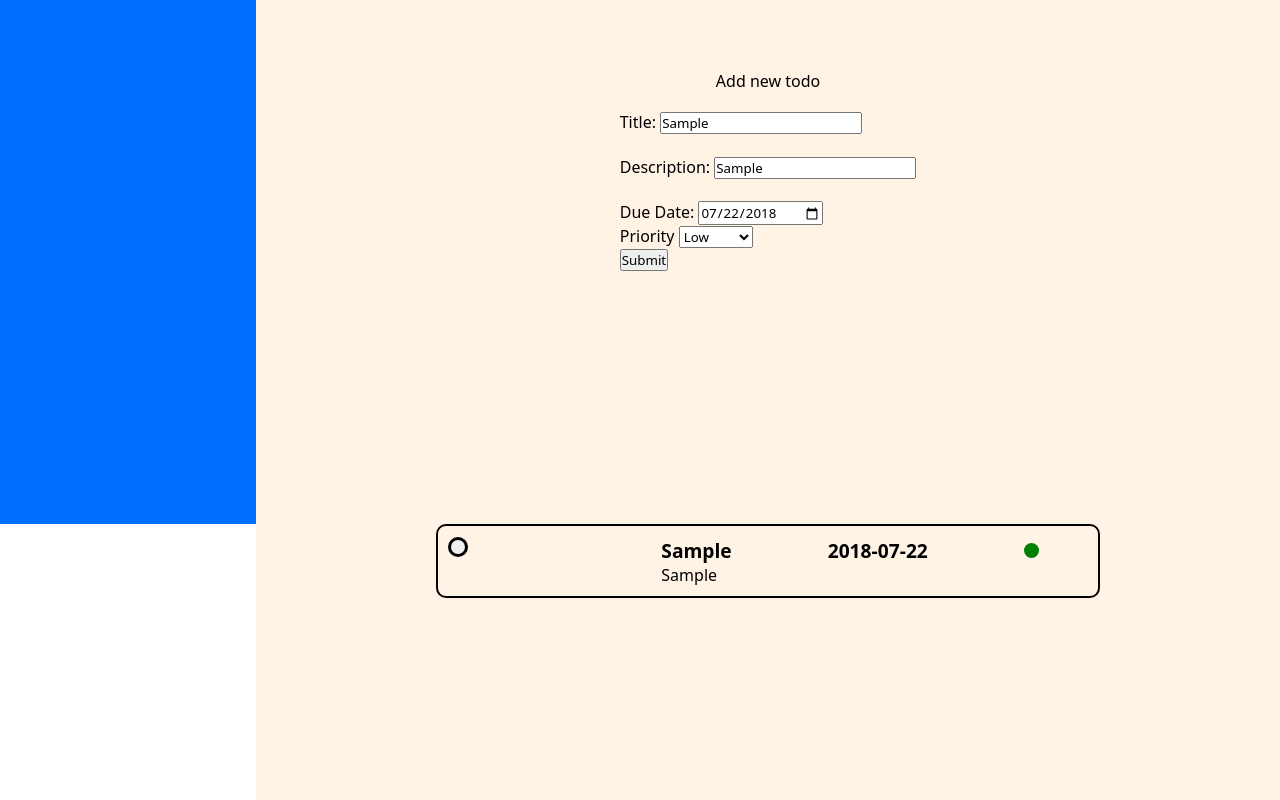
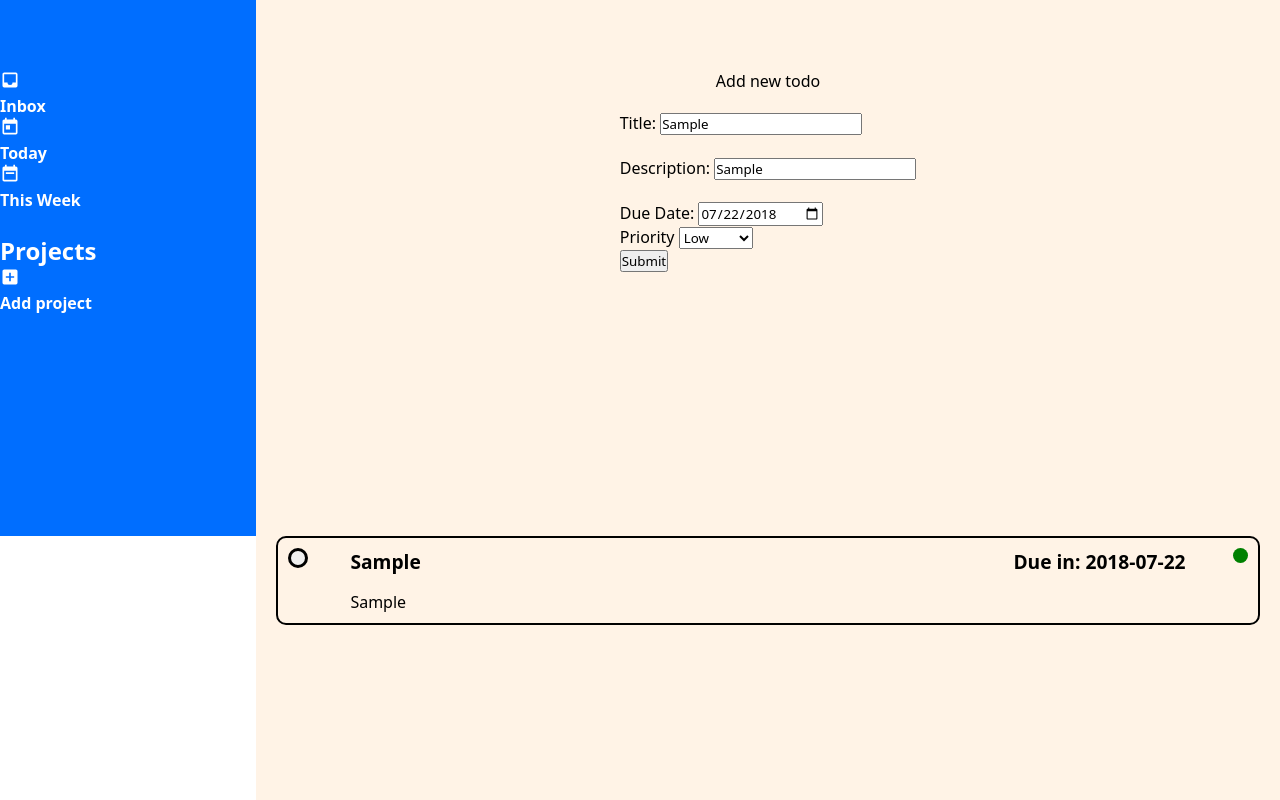
Before and after one commit to fanboy-coder/todo-list, a website built with webpack: page dist/index.html in a window 1280 px wide. Both pictures are taken after typing "Sample", "Sample" into the empty fields and a click on the input "Submit". Built offline with nearby package versions, Linux system fonts and the light colour scheme.

Commit message:
Finished the adding featured

```diff
--- a/src/add.js
+++ b/src/add.js
@@ -31,7 +31,9 @@ function submit() {
         let dueDate = document.getElementById("start").value;
         let select = document.getElementById("priority-group");
         let priority = select.options[select.selectedIndex].value;
-        addTodo(title, description, dueDate, priority);
+        if (title != "") {
+            addTodo(title, description, dueDate, priority);
+        }
         e.preventDefault();
     });
 }
--- a/src/display.js
+++ b/src/display.js
@@ -1,4 +1,46 @@
 import { list, removeTodo, replace } from "./add.js";
+
+function sidebar () {
+    const container = document.querySelector(".sidebar");
+    const menu = container.appendChild(document.createElement("div"));
+    menu.setAttribute("id", "menu");
+    const inbox = menu.appendChild(document.createElement("div"));
+    inbox.setAttribute("id", "inbox");
+    const icon1 = inbox.appendChild(document.createElement("img"));
+    icon1.src = "../src/images/inbox.svg";
+    icon1.setAttribute("class", "icon");
+    const p1 = inbox.appendChild(document.createElement("p"));
+    p1.innerText = "Inbox";
+    const today = menu.appendChild(document.createElement("div"));
+    today.setAttribute("id", "today");
+    const icon2 = inbox.appendChild(document.createElement("img"));
+    icon2.src = "../src/images/calendar-today.svg";
+    icon2.setAttribute("class", "icon");
+    const p2 = inbox.appendChild(document.createElement("p"));
+    p2.innerText = "Today";
+    const week = menu.appendChild(document.createElement("div"));
+    week.setAttribute("id", "week");
+    const icon3 = inbox.appendChild(document.createElement("img"));
+    icon3.src = "../src/images/calendar-week.svg";
+    icon3.setAttribute("class", "icon");
+    const p3 = inbox.appendChild(document.createElement("p"));
+    p3.innerText = "This Week";
+
+    const projects = container.appendChild(document.createElement("div"));
+    projects.setAttribute("id", "projects");
+    const title = projects.appendChild(document.createElement("h2"));
+    title.textContent = "Projects";
+    const newProject = projects.appendChild(document.createElement("div"));
+    newProject.setAttribute("id","new-project");
+    const icon4 = newProject.appendChild(document.createElement("img"));
+    icon4.src = "../src/images/plus-box.svg";
+    icon4.setAttribute("class", "icon");
+    const p4 = newProject.appendChild(document.createElement("p"));
+    p4.innerText = "Add project";
+    newProject.addEventListener("click", () => {
+        console.log("hey");
+    });
+}
 
 function display() {
     for (let i = 0; i < list.length; i++) {
@@ -10,7 +52,7 @@ function display() {
         const deleteColumn = div.appendChild(document.createElement("div"));
         deleteColumn.setAttribute("class", "delete-column");
         const btn = deleteColumn.appendChild(document.createElement("button"));
-        btn.setAttribute("id", "delete" + [i]);
+        btn.setAttribute("id", [i]);
         btn.setAttribute("class", "delete-button");
         btn.addEventListener("click", () => {
             let remove = btn.id;
@@ -23,29 +65,45 @@ function display() {
         const bottomRow = div.appendChild(document.createElement("div"));
         bottomRow.setAttribute("class", "bottom-row");
 
+        const priorityColumn = div.appendChild(document.createElement("div"));
+        priorityColumn.setAttribute("class", "priority-column");
+
         for (let elem in list[i]) {
-            if (elem === "title" || elem === "dueDate") {
-                const div = topRow.appendChild(document.createElement("div"));
-                div.setAttribute("id", [elem]);
-                div.innerText = list[i][elem];
+            if (elem === "title") {
+                const p = topRow.appendChild(document.createElement("p"));
+                p.setAttribute("id", [elem]);
+                p.innerText = list[i][elem];
+            }
+            if (elem === "dueDate") {
+                const p = topRow.appendChild(document.createElement("p"));
+                p.setAttribute("id", [elem]);
+                p.innerText = "Due in: " + list[i][elem];
             }
             if (elem === "priority") {
-                const div = topRow.appendChild(document.createElement("div"));
-                div.setAttribute("id","priority-indicator");
-                const indicator = document.getElementById("priority-indicator");
+                const div = priorityColumn.appendChild(document.createElement("div"));
+                div.setAttribute("id", [elem]);
+                div.setAttribute("class", "priority-indicator");
                 if (list[i][elem] === "low") {
-                    indicator.style.background = "green";
+                    div.style.background = "green";
                 }
                 if (list[i][elem] === "medium") {
-                    indicator.style.background = "yellow";
+                    div.style.background = "yellow";
                 }
                 if (list[i][elem] === "high") {
-                    indicator.style.background = "red";
+                    div.style.background = "red";
                 }
             }
             if (elem === "description") {
                 const div = bottomRow.appendChild(document.createElement("div"));
-                div.innerText = list[i][elem];
+                div.setAttribute("id", "description");
+                if (list[i][elem] === "") {
+                    const emptyDescription = div.appendChild(document.createElement("p"));
+                    emptyDescription.setAttribute("class", "empty-description");
+                    emptyDescription.innerText = "Add a description";
+                }
+                else {
+                    div.innerText = list[i][elem];
+                }
             }
         }
 
@@ -55,11 +113,16 @@ function display() {
                 const input = document.createElement("input");
                 input.setAttribute("class", "replace-title");
                 title.replaceWith(input);
-                input.addEventListener("keypress", (e) => {
+                document.querySelector(".replace-title").select();
+                input.addEventListener("keydown", (e) => {
                     if (e.key === "Enter") {
-                        e.preventDefault();
                         let replaced = list[i].title;
                         let replacement = document.querySelector(".replace-title").value;
+                        replace(replaced, replacement);
+                    }
+                    if (e.key === "Escape") {
+                        let replaced = list[i].title;
+                        let replacement = list[i].title;
                         replace(replaced, replacement);
                     }
                 });
@@ -72,11 +135,17 @@ function display() {
                 const input = document.createElement("input");
                 input.setAttribute("class", "replace-description");
                 description.replaceWith(input);
-                input.addEventListener("keypress", (e) => {
+                document.querySelector(".replace-description").select();
+                input.addEventListener("keydown", (e) => {
                     if (e.key === "Enter") {
-                        e.preventDefault();
                         let replaced = list[i].description;
                         let replacement = document.querySelector(".replace-description").value;
+                        replace(replaced, replacement);
+                    }
+                    if (e.key === "Escape") {
+                        console.log(list[i].description);
+                        let replaced = list[i].description;
+                        let replacement = list[i].description;
                         replace(replaced, replacement);
                     }
                 });
@@ -104,4 +173,4 @@ function display() {
     }
 }
 
-export { display }
+export { sidebar, display }
--- a/src/index.js
+++ b/src/index.js
@@ -1,4 +1,5 @@
 import "./style.css";
 import { submit } from "../src/add";
+import { sidebar } from "../src/display";
 
-submit();
+sidebar(), submit();
--- a/src/style.css
+++ b/src/style.css
@@ -44,35 +44,31 @@
 
 .todo {
     display: grid;
-    grid-template-columns: 1fr 2fr;
-    flex-direction: column;
+    grid-template-columns: 0.5fr 9fr 0.5fr;
     border: 2px solid black;
     padding: 1%;
     border-radius: 10px;
-    width: 40em;
+    min-width: 60em;
+    gap: 1em;
+}
+
+.top-row {
+    display: flex;
+    grid-column: 2/3;
+    gap: 5em;
+    font-size: larger;
+    font-weight: bold;
+    justify-content: space-between;
+}
+
+.bottom-row {
+    display: flex;
+    grid-column: 2/3;
 }
 
 .delete-column {
     display: grid;
     grid-column: 1/2;
-}
-
-.top-row {
-    display: flex;
-    flex-direction: row;
-    grid-column: 2/3;
-    gap: 5em;
-    align-items: center;
-    font-size: larger;
-    font-weight: bold;
-}
-
-.bottom-row {
-    display: flex;
-    flex-direction: row;
-    grid-column: 2/3;
-    gap: 5em;
-    align-items: center;
 }
 
 .delete-button {
@@ -83,10 +79,31 @@
     cursor: pointer;
 }
 
-#priority-indicator {
+.priority-column {
+    display: grid;
+    grid-column: 3/4;
+    grid-row: 1/2;
+    justify-items: end;
+}
+
+.priority-indicator {
     background: red;
     width: 15px;
     height: 15px;
     border-radius: 50%;
-    display: flex;
+    cursor: pointer;
 }
+
+.empty-description {
+    font-style: italic;
+    color: rgb(183, 180, 180);
+}
+
+.icon {
+    height: 20px;
+    width: 20px;
+}
+
+#new-project {
+    cursor: pointer;
+}
```
Also changed, not shown: dist/index.html, dist/main.js, src/images/calendar-today.svg (added), src/images/calendar-week.svg (added), src/images/details.svg (deleted), src/images/inbox.svg (added), src/images/plus-box.svg (added).
